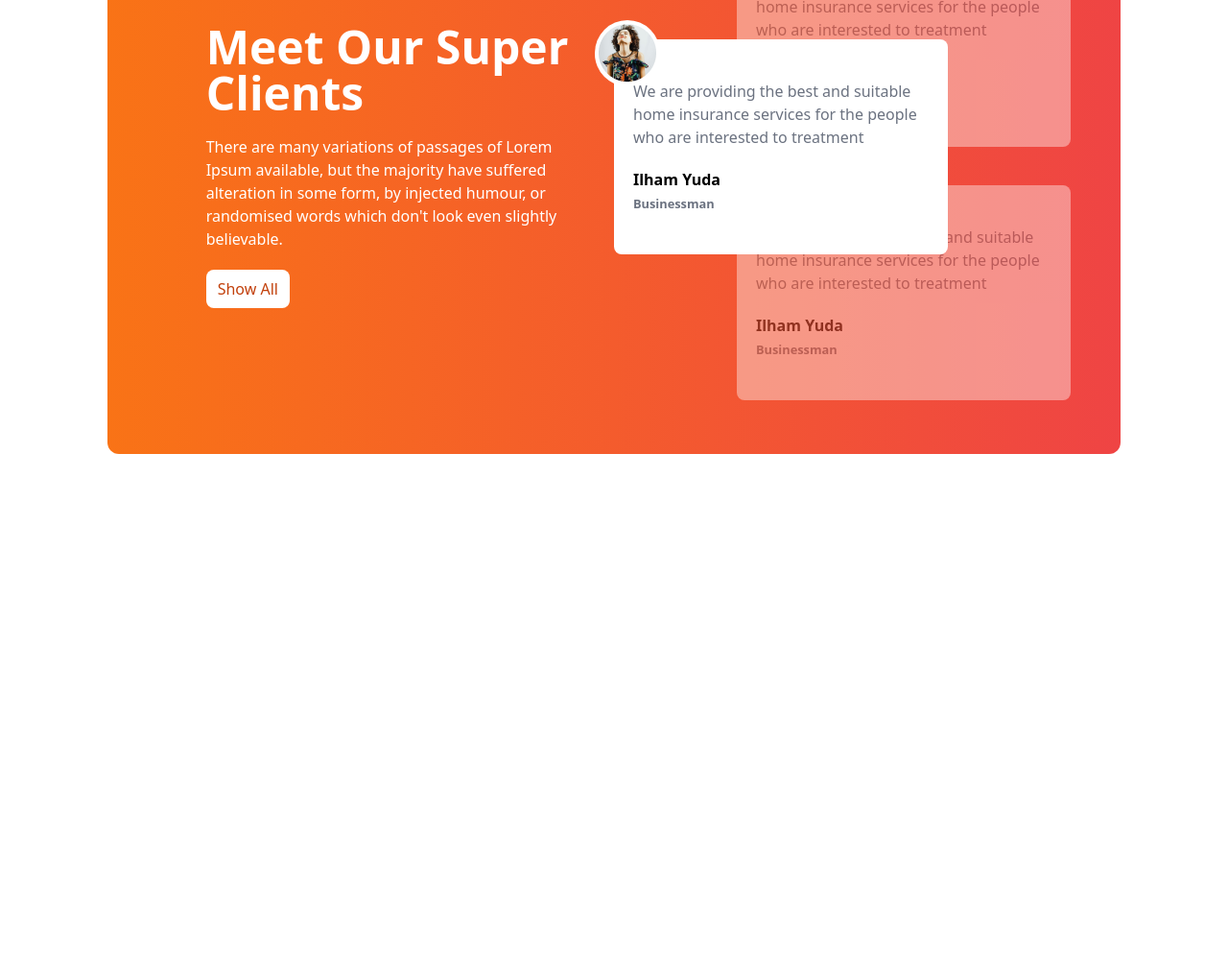
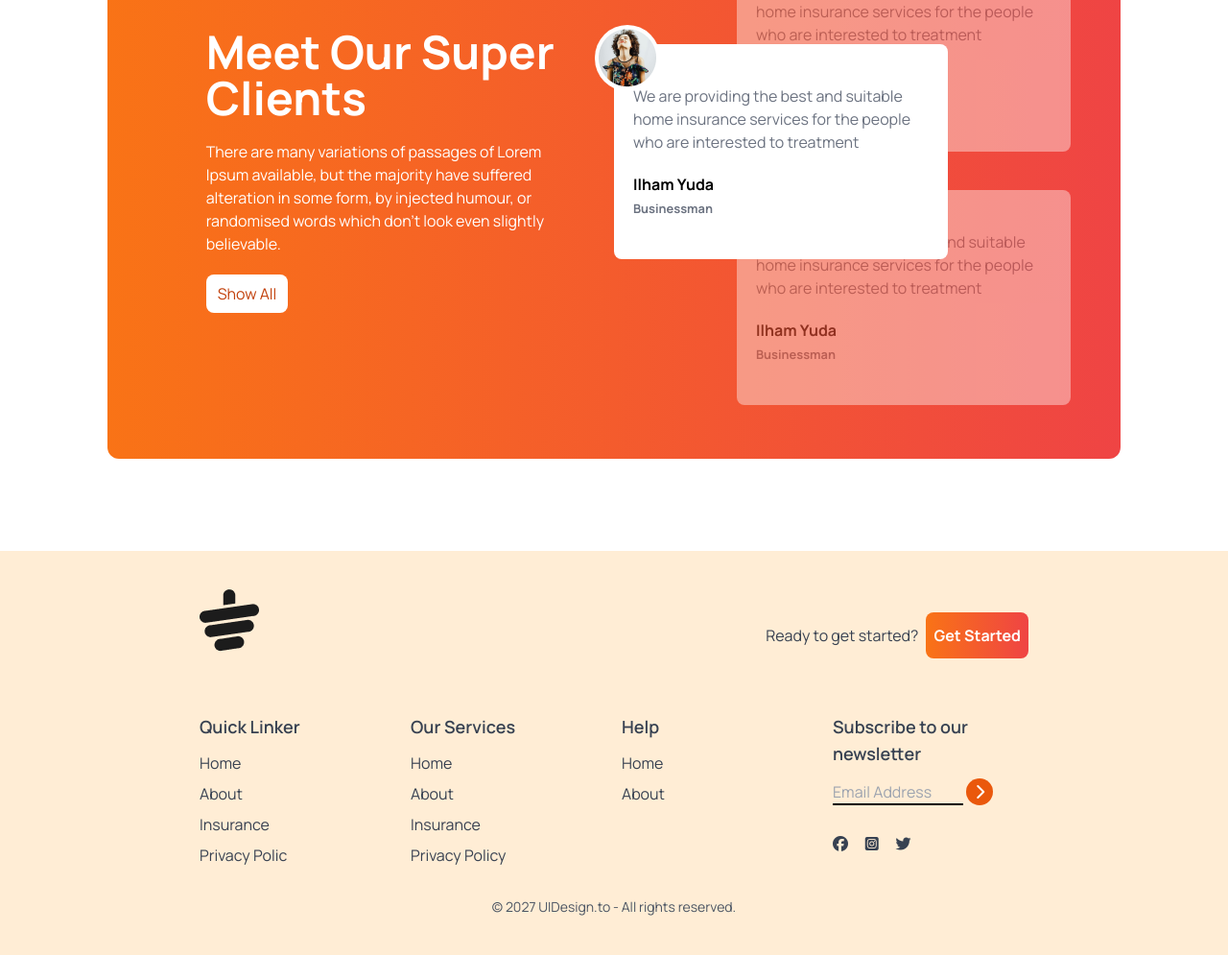
Before and after one commit to EfazSE/Tea-house, a plain HTML site: page index.html in a window 1280 px wide. Shown: the part 1971-2966 px from the top of the page at 96% size. Before the commit the page ends 2540 px from the top, so only its background shows below. Drawn offline with nearby package versions, Linux system fonts and the light colour scheme.

Commit message:
Project done

```diff
--- a/index.html
+++ b/index.html
@@ -20,13 +20,16 @@
         extend: {
           colors: {
             clifford: '#da373d',
+          },
+          fontFamily:{
+            manrope: ['Manrope', 'sans-serif']
           }
         }
       }
     }
   </script>
 </head>
-<body>
+<body class="font-manrope">
     <!-- main content -->
      <main class="max-w-screen-xl mx-auto px-16 lg:px-28">
         <!-- header section -->
@@ -189,5 +192,90 @@
 
 
      </main>
+     <!-- footer section -->
+      <footer class="bg-orange-100 text-gray-700 py-10 px-4 md:px-16">
+        <div class="w-9/12 mx-auto">
+            <!-- logo -->
+             <div class="mb-8 flex justify-between">
+                <img class="mb-8" src="./images/cup.png" alt="">
+                <div class="flex items-center gap-2">
+                    <h4>Ready to get started?</h4>
+                    <button class="bg-gradient-to-r from-orange-500 to-red-500 px-2 py-3 rounded-lg text-white font-bold">Get Started</button>
+                </div>
+             </div>
+                   <!-- links -->
+         <div class="grid grid-cols-1 md:grid-cols-2 lg:grid-cols-4 gap-4">
+            <!-- first column -->
+             <div>
+                <h3 class="font-semibold text-lg mb-3">Quick Linker</h3>
+                <ul class="space-y-2">
+                    <li>
+                        <a class="hover:text-orange-600" href="">Home</a>
+                    </li>
+                    <li>
+                        <a class="hover:text-orange-600" href="">About</a>
+                    </li>
+                    <li>
+                        <a class="hover:text-orange-600" href="">Insurance</a>
+                    </li>
+                    <li>
+                        <a class="hover:text-orange-600" href="">Privacy Polic</a>
+                    </li>
+                </ul>
+             </div>
+            <!-- Second column -->
+             <div>
+                <h3 class="font-semibold text-lg mb-3">Our Services</h3>
+                <ul class="space-y-2">
+                    <li>
+                        <a class="hover:text-orange-600" href="">Home</a>
+                    </li>
+                    <li>
+                        <a class="hover:text-orange-600" href="">About</a>
+                    </li>
+                    <li>
+                        <a class="hover:text-orange-600" href="">Insurance</a>
+                    </li>
+                    <li>
+                        <a class="hover:text-orange-600" href="">Privacy Policy</a>
+                    </li>
+                </ul>
+             </div>
+            <!-- third column -->
+             <div>
+                <h3 class="font-semibold text-lg mb-3">Help</h3>
+                <ul class="space-y-2">
+                    <li>
+                        <a class="hover:text-orange-600" href="">Home</a>
+                    </li>
+                    <li>
+                        <a class="hover:text-orange-600" href="">About</a>
+                    </li>
+                </ul>
+             </div>
+             <!-- fourth column -->
+              <div>
+                <h3 class="font-semibold text-lg mb-3">
+                    Subscribe to our newsletter
+                </h3>
+                <div class="flex flex-col space-y-2">
+                    <div>
+                        <input placeholder="Email Address" type="text" class="bg-transparent border-b-2 border-black w-4/6"/>
+                        <i class="fa-solid fa-chevron-right w-7 h-7 bg-orange-600 inline-flex rounded-full text-white justify-center items-center"></i>
+                        <div class="flex justify-between w-2/5 mb-2 mt-8">
+                            <i class="fa-brands fa-facebook"></i>
+                            <i class="fa-brands fa-square-instagram"></i>
+                            <i class="fa-brands fa-twitter"></i>
+                        </div>
+                    </div>
+                </div>
+              </div>
+              </div>
+              <div class="text-center pt-4 mt-4">
+                <p class="text-sm text-gray-600">© 2027 UIDesign.to - All rights reserved.</p>
+              </div>
+        </div>
+
+      </footer>
 </body>
 </html>
```
